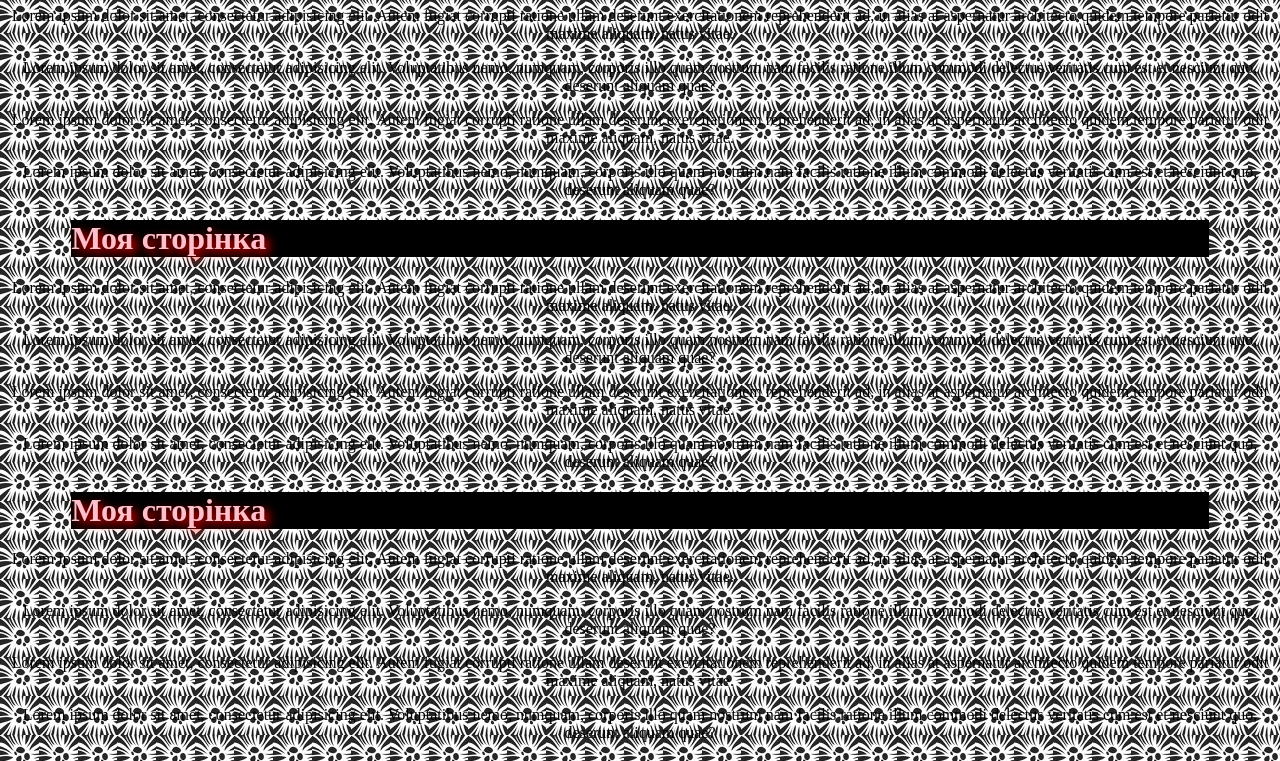
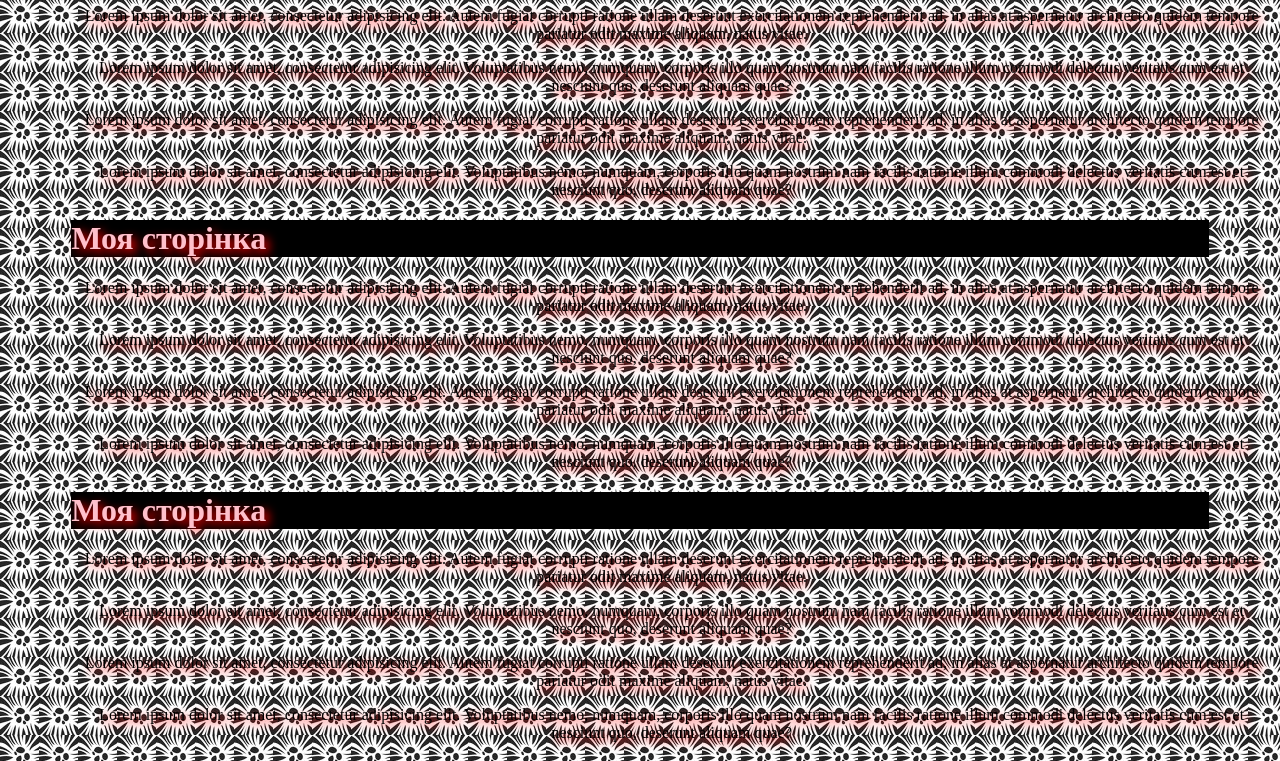
Before and after one commit to nyanya2020/nyanya2020, a plain HTML site: page stranica.html in a window 1280 px wide. Shown: the part 513-1274 px from the top of the page. Drawn offline with Linux system fonts and the light colour scheme.

Commit message:
Update tab.css

```diff
--- a/tab.css
+++ b/tab.css
@@ -4,5 +4,6 @@ body {
 
   }
 h1 {color: pink;text-align: left;background-color: black;text-shadow: 4px 4px 10px red; margin-left:5%; margin-right: 5%}
-		p:hover {color: black;text-align: center;text-shadow: 4px 4px 10px red;background: #786b59;margin-left:5%; margin-right: 10%
+		p {color: black;text-align: center;text-shadow: 4px 4px 10px red;margin-left:5%; margin-right: 10%
     color: #ffe}
+p:hover{color:red}
```
